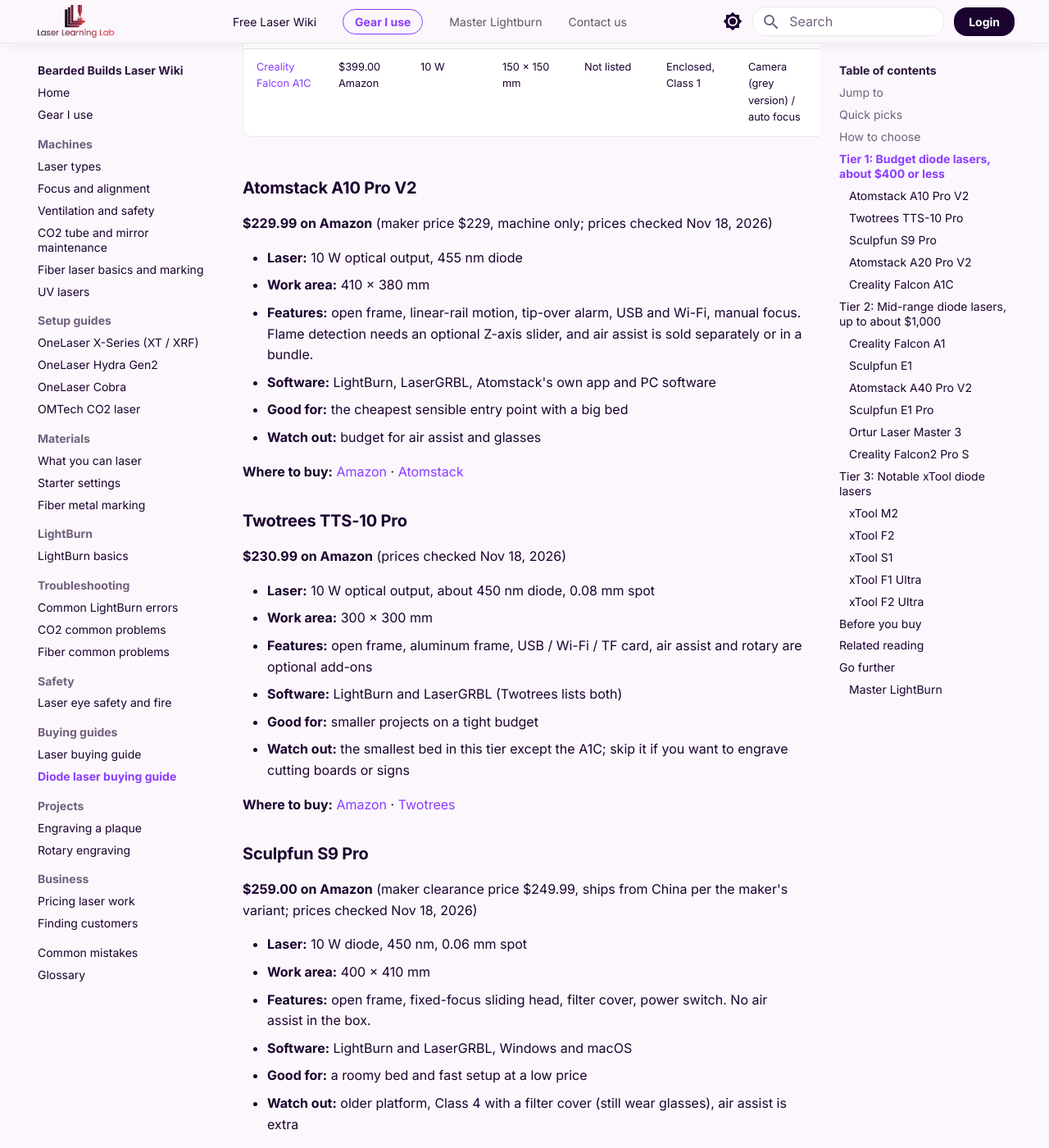
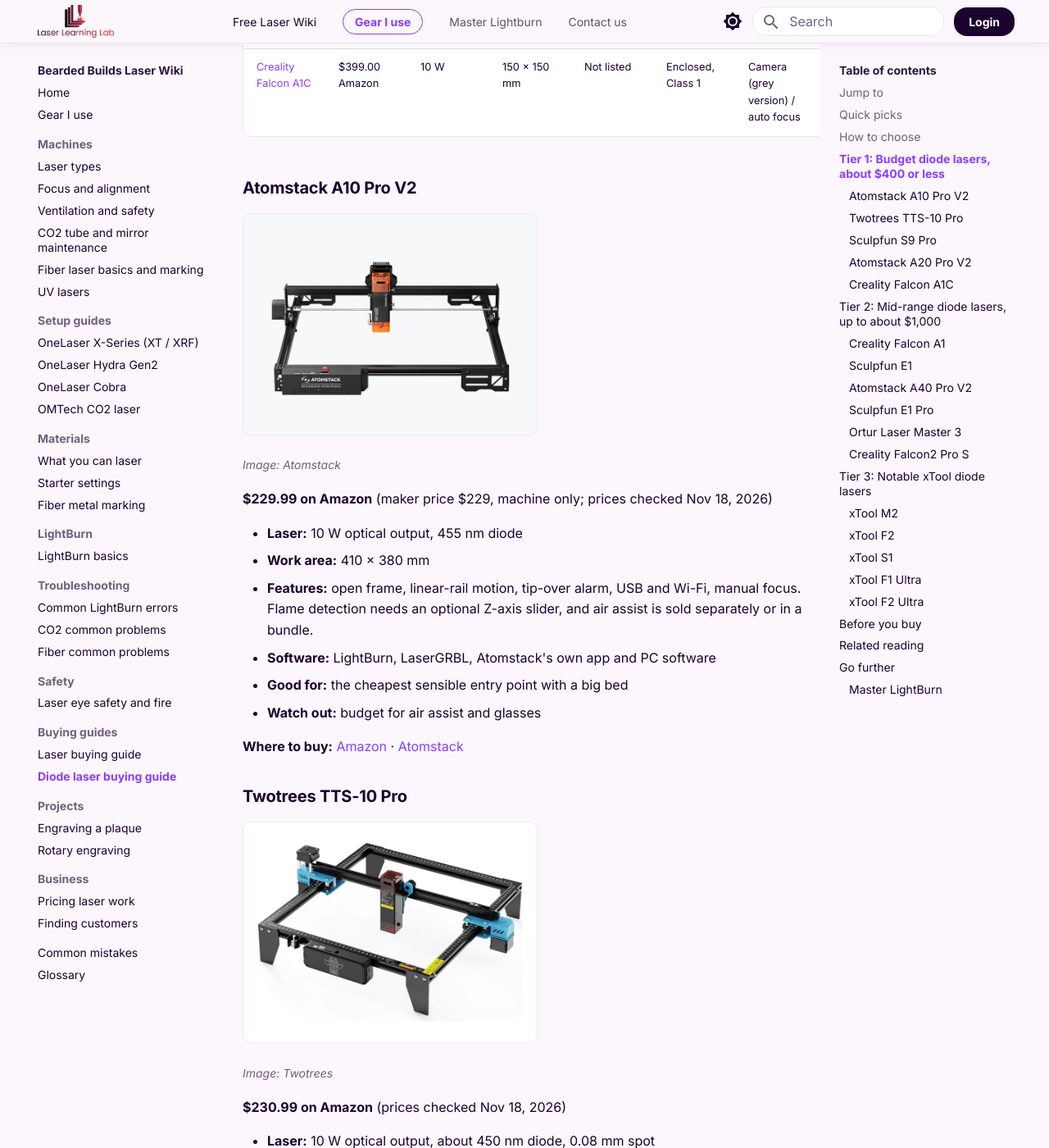
Before and after one commit to beardedbuildsco/laser-wiki, an MkDocs documentation site: the page built from docs/buying-guides/diode-buying-guide.md, in a window 1280 px wide and 1400 px high, scrolled down 3595 px. Shown: the whole window at 82% size. Built offline with MkDocs 1.6.1 and Material for MkDocs 9.7.7, drawn with Linux system fonts in a browser that asks for light colours; comment, search, counter and statistics services are not loaded; some of the changed text lies outside the part shown.

Commit message:
Add product photos to diode laser buying guide

```diff
--- a/docs/buying-guides/diode-buying-guide.md
+++ b/docs/buying-guides/diode-buying-guide.md
@@ -71,6 +71,10 @@ Starter machines for learning LightBurn, gifts, and small sales. All five below
 
 ### Atomstack A10 Pro V2 {#atomstack-a10-pro-v2}
 
+[![Atomstack A10 Pro V2 diode laser](../assets/diode-guide/atomstack-a10-pro-v2.webp){ .bb-product-img loading=lazy width="360" }](https://www.amazon.com/dp/B0DHG6HZ26?tag=beardedbuilds-20){: rel="nofollow sponsored" target="_blank" }
+
+*Image: Atomstack*
+
 **$229.99 on Amazon** (maker price $229, machine only; prices checked Nov 18, 2026)
 
 - **Laser:** 10 W optical output, 455 nm diode
@@ -83,6 +87,10 @@ Starter machines for learning LightBurn, gifts, and small sales. All five below
 **Where to buy:** [Amazon](https://www.amazon.com/dp/B0DHG6HZ26?tag=beardedbuilds-20){: rel="nofollow sponsored" target="_blank" } · [Atomstack](https://shop.atomstack.com/products/atomstack-a10-pro-v2-laser-engraver){: rel="noopener" target="_blank" }
 
 ### Twotrees TTS-10 Pro {#twotrees-tts-10-pro}
+
+[![Twotrees TTS-10 Pro diode laser](../assets/diode-guide/twotrees-tts-10-pro.webp){ .bb-product-img loading=lazy width="360" }](https://www.amazon.com/dp/B0HDNCZL8V?tag=beardedbuilds-20){: rel="nofollow sponsored" target="_blank" }
+
+*Image: Twotrees*
 
 **$230.99 on Amazon** (prices checked Nov 18, 2026)
 
@@ -97,6 +105,10 @@ Starter machines for learning LightBurn, gifts, and small sales. All five below
 
 ### Sculpfun S9 Pro {#sculpfun-s9-pro}
 
+[![Sculpfun S9 Pro diode laser](../assets/diode-guide/sculpfun-s9-pro.webp){ .bb-product-img loading=lazy width="360" }](https://www.amazon.com/dp/B0GRZBGCYL?tag=beardedbuilds-20){: rel="nofollow sponsored" target="_blank" }
+
+*Image: Sculpfun*
+
 **$259.00 on Amazon** (maker clearance price $249.99, ships from China per the maker's variant; prices checked Nov 18, 2026)
 
 - **Laser:** 10 W diode, 450 nm, 0.06 mm spot
@@ -110,6 +122,10 @@ Starter machines for learning LightBurn, gifts, and small sales. All five below
 
 ### Atomstack A20 Pro V2 {#atomstack-a20-pro-v2}
 
+[![Atomstack A20 Pro V2 diode laser](../assets/diode-guide/atomstack-a20-pro-v2.webp){ .bb-product-img loading=lazy width="360" }](https://www.amazon.com/dp/B0DHG5LNKL?tag=beardedbuilds-20){: rel="nofollow sponsored" target="_blank" }
+
+*Image: Atomstack*
+
 **$389.99 on Amazon** (maker price $369, machine only; prices checked Nov 18, 2026)
 
 - **Laser:** 20 W optical output, 455 nm, 0.08 × 0.10 mm spot
@@ -122,6 +138,10 @@ Starter machines for learning LightBurn, gifts, and small sales. All five below
 **Where to buy:** [Amazon](https://www.amazon.com/dp/B0DHG5LNKL?tag=beardedbuilds-20){: rel="nofollow sponsored" target="_blank" } · [Atomstack](https://shop.atomstack.com/products/atomstack-ace-pro-v2){: rel="noopener" target="_blank" }
 
 ### Creality Falcon A1C {#creality-falcon-a1c}
+
+[![Creality Falcon A1C diode laser](../assets/diode-guide/creality-falcon-a1c.webp){ .bb-product-img loading=lazy width="360" }](https://www.amazon.com/dp/B0H412D1NH?tag=beardedbuilds-20){: rel="nofollow sponsored" target="_blank" }
+
+*Image: Creality*
 
 **$399.00 on Amazon** (10 W version; prices checked Nov 18, 2026)
 
@@ -153,6 +173,10 @@ This is where enclosures, cameras, air assist in the box, and 20 W+ beams show u
 
 ### Creality Falcon A1 {#creality-falcon-a1}
 
+[![Creality Falcon A1 diode laser](../assets/diode-guide/creality-falcon-a1.webp){ .bb-product-img loading=lazy width="360" }](https://www.amazon.com/dp/B0DRVQNYQ1?tag=beardedbuilds-20){: rel="nofollow sponsored" target="_blank" }
+
+*Image: Creality*
+
 **$549.00 on Amazon** (prices checked Nov 18, 2026)
 
 - **Laser:** 10 W optical output, 455 nm diode, 0.06 × 0.08 mm spot
@@ -165,6 +189,10 @@ This is where enclosures, cameras, air assist in the box, and 20 W+ beams show u
 **Where to buy:** [Amazon](https://www.amazon.com/dp/B0DRVQNYQ1?tag=beardedbuilds-20){: rel="nofollow sponsored" target="_blank" } · [Creality](https://www.creality.com/products/creality-falcon-a1-laser-engraver){: rel="noopener" target="_blank" }
 
 ### Sculpfun E1 {#sculpfun-e1}
+
+[![Sculpfun E1 diode laser](../assets/diode-guide/sculpfun-e1.webp){ .bb-product-img loading=lazy width="360" }](https://www.amazon.com/dp/B0HCC3P56F?tag=beardedbuilds-20){: rel="nofollow sponsored" target="_blank" }
+
+*Image: Sculpfun*
 
 **$599.00 on Amazon** (maker price $499 for the 12 W single-laser model; prices checked Nov 18, 2026)
 
@@ -179,6 +207,10 @@ This is where enclosures, cameras, air assist in the box, and 20 W+ beams show u
 
 ### Atomstack A40 Pro V2 {#atomstack-a40-pro-v2}
 
+[![Atomstack A40 Pro V2 diode laser](../assets/diode-guide/atomstack-a40-pro-v2.webp){ .bb-product-img loading=lazy width="360" }](https://www.amazon.com/dp/B0D1XR1KDH?tag=beardedbuilds-20){: rel="nofollow sponsored" target="_blank" }
+
+*Image: Atomstack*
+
 **$739.99 on Amazon** (maker price $769 with the F60 air-assist kit; prices checked Nov 18, 2026)
 
 - **Laser:** switchable 48 W / 24 W diode head (Atomstack's rating, not independently measured), 0.08 × 0.10 mm spot
@@ -191,6 +223,10 @@ This is where enclosures, cameras, air assist in the box, and 20 W+ beams show u
 **Where to buy:** [Amazon](https://www.amazon.com/dp/B0D1XR1KDH?tag=beardedbuilds-20){: rel="nofollow sponsored" target="_blank" } · [Atomstack](https://atomstack.com/products/atomstack-ace-a40-pro-v2-laser-engraver){: rel="noopener" target="_blank" }
 
 ### Sculpfun E1 Pro {#sculpfun-e1-pro}
+
+[![Sculpfun E1 Pro diode laser](../assets/diode-guide/sculpfun-e1-pro.webp){ .bb-product-img loading=lazy width="360" }](https://www.amazon.com/dp/B0HJMMB3B2?tag=beardedbuilds-20){: rel="nofollow sponsored" target="_blank" }
+
+*Image: Sculpfun*
 
 **$799.00 on Amazon** (maker price $799, marked down from $949; prices checked Nov 18, 2026)
 
@@ -205,6 +241,10 @@ This is where enclosures, cameras, air assist in the box, and 20 W+ beams show u
 
 ### Ortur Laser Master 3 {#ortur-laser-master-3}
 
+[![Ortur Laser Master 3 diode laser](../assets/diode-guide/ortur-laser-master-3.webp){ .bb-product-img loading=lazy width="360" }](https://www.orturlaser.com/products/ortur-laser-master-3-lm3){: rel="noopener" target="_blank" }
+
+*Image: Ortur*
+
 **$829 for the 20 W Basic model at Ortur** (list $1,399; prices checked Nov 18, 2026). We did not verify an Amazon listing for this model, so this is a **maker link only**.
 
 - **Laser:** 20 W (also sold as 10 W at $499 and 40 W at $1,299 on the same page)
@@ -217,6 +257,10 @@ This is where enclosures, cameras, air assist in the box, and 20 W+ beams show u
 **Where to buy:** [Ortur](https://www.orturlaser.com/products/ortur-laser-master-3-lm3){: rel="noopener" target="_blank" }
 
 ### Creality Falcon2 Pro S {#creality-falcon2-pro-s}
+
+[![Creality Falcon2 Pro S diode laser](../assets/diode-guide/creality-falcon2-pro-s.webp){ .bb-product-img loading=lazy width="360" }](https://www.amazon.com/dp/B0CQ2QQ8PH?tag=beardedbuilds-20){: rel="nofollow sponsored" target="_blank" }
+
+*Image: Creality*
 
 **$849.00 on Amazon for the 22 W model** (maker price $899, MSRP $1,099; prices checked Nov 18, 2026)
 
@@ -246,6 +290,10 @@ xTool makes the most polished diode machines, with strong cameras, software, and
 
 ### xTool M2 {#xtool-m2}
 
+[![xTool M2 diode laser](../assets/diode-guide/xtool-m2.webp){ .bb-product-img loading=lazy width="360" }](https://www.xtool.com/products/xtool-m2-color-craft-laser-cutter-engraver?ref=BEARDEDBUILDS){: rel="nofollow sponsored" target="_blank" }
+
+*Image: xTool*
+
 **$499 (10 W) · $899 (20 W) · $1,299 (40 W) standalone** at xtool.com; bundles run higher (prices checked Nov 18, 2026)
 
 - **Laser:** 10, 20, or 40 W blue diode (445 nm). A 3 W IR module and a CMYK inkjet module are optional add-ons.
@@ -260,6 +308,10 @@ xTool makes the most polished diode machines, with strong cameras, software, and
 
 ### xTool F2 {#xtool-f2}
 
+[![xTool F2 diode laser](../assets/diode-guide/xtool-f2.webp){ .bb-product-img loading=lazy width="360" }](https://www.xtool.com/products/xtool-f2-5w-ir-15w-diode-portable-dual-laser-engraver?ref=BEARDEDBUILDS){: rel="nofollow sponsored" target="_blank" }
+
+*Image: xTool*
+
 **$1,299 standalone** at xtool.com (bundles from $1,449; prices checked Nov 18, 2026)
 
 - **Laser:** 15 W blue **galvo** diode plus a 5 W 1064 nm IR laser. The IR laser is a different laser type, used for metal marking.
@@ -272,6 +324,10 @@ xTool makes the most polished diode machines, with strong cameras, software, and
 **Where to buy:** [Buy the xTool F2 at xtool.com](https://www.xtool.com/products/xtool-f2-5w-ir-15w-diode-portable-dual-laser-engraver?ref=BEARDEDBUILDS){: rel="nofollow sponsored" target="_blank" }
 
 ### xTool S1 {#xtool-s1}
+
+[![xTool S1 diode laser](../assets/diode-guide/xtool-s1.webp){ .bb-product-img loading=lazy width="360" }](https://www.xtool.com/products/xtool-s1-laser-cutter?ref=BEARDEDBUILDS){: rel="nofollow sponsored" target="_blank" }
+
+*Image: xTool*
 
 **$1,448 for the 40 W Basic bundle**, but **sold out on xtool.com when checked** (prices checked Nov 18, 2026). Check stock and restock notices.
 
@@ -286,6 +342,10 @@ xTool makes the most polished diode machines, with strong cameras, software, and
 
 ### xTool F1 Ultra {#xtool-f1-ultra}
 
+[![xTool F1 Ultra diode laser](../assets/diode-guide/xtool-f1-ultra.webp){ .bb-product-img loading=lazy width="360" }](https://www.xtool.com/products/xtool-f1-ultra-20w-fiber-diode-dual-laser-engraver?ref=BEARDEDBUILDS){: rel="nofollow sponsored" target="_blank" }
+
+*Image: xTool*
+
 **$2,549 standalone** (list $2,999; the conveyor bundle is $2,999; prices checked Nov 18, 2026)
 
 - **Laser:** 20 W blue **galvo** diode plus 20 W fiber. The diode cuts wood up to 15 mm and acrylic up to 12 mm per xTool, in multiple passes. The fiber is for metal.
@@ -298,6 +358,10 @@ xTool makes the most polished diode machines, with strong cameras, software, and
 **Where to buy:** [Buy the xTool F1 Ultra at xtool.com](https://www.xtool.com/products/xtool-f1-ultra-20w-fiber-diode-dual-laser-engraver?ref=BEARDEDBUILDS){: rel="nofollow sponsored" target="_blank" }
 
 ### xTool F2 Ultra {#xtool-f2-ultra}
+
+[![xTool F2 Ultra diode laser](../assets/diode-guide/xtool-f2-ultra.webp){ .bb-product-img loading=lazy width="360" }](https://www.xtool.com/products/xtool-f2-ultra-60w-mopa-40w-diode-dual-laser-engraver?ref=BEARDEDBUILDS){: rel="nofollow sponsored" target="_blank" }
+
+*Image: xTool*
 
 **$5,299 for the dual laser (60 W MOPA fiber + 40 W diode)** standalone (prices checked Nov 18, 2026)
 
--- a/docs/stylesheets/extra.css
+++ b/docs/stylesheets/extra.css
@@ -370,3 +370,14 @@
   }
   [data-md-color-scheme="slate"] .md-nav--primary .md-nav__source { background-color: #22093a; color: #c7bcd4; }
 }
+
+/* Product photos in buying guides */
+.bb-product-img {
+  max-width: 100%;
+  height: auto;
+  border-radius: 10px;
+  background: #fff;
+  border: 1px solid rgba(0, 0, 0, 0.08);
+}
+.bb-product-img + em,
+p:has(> a > .bb-product-img) + p > em { font-size: 0.7rem; color: var(--md-default-fg-color--light); }
```
Also changed, not shown: docs/assets/diode-guide/atomstack-a10-pro-v2.webp (added), docs/assets/diode-guide/atomstack-a20-pro-v2.webp (added), docs/assets/diode-guide/atomstack-a40-pro-v2.webp (added), docs/assets/diode-guide/creality-falcon-a1.webp (added), docs/assets/diode-guide/creality-falcon-a1c.webp (added), docs/assets/diode-guide/creality-falcon2-pro-s.webp (added), docs/assets/diode-guide/ortur-laser-master-3.webp (added), docs/assets/diode-guide/sculpfun-e1-pro.webp (added), docs/assets/diode-guide/sculpfun-e1.webp (added), docs/assets/diode-guide/sculpfun-s9-pro.webp (added), docs/assets/diode-guide/twotrees-tts-10-pro.webp (added), docs/assets/diode-guide/xtool-f1-ultra.webp (added), docs/assets/diode-guide/xtool-f2-ultra.webp (added), docs/assets/diode-guide/xtool-f2.webp (added), 2 more files.
